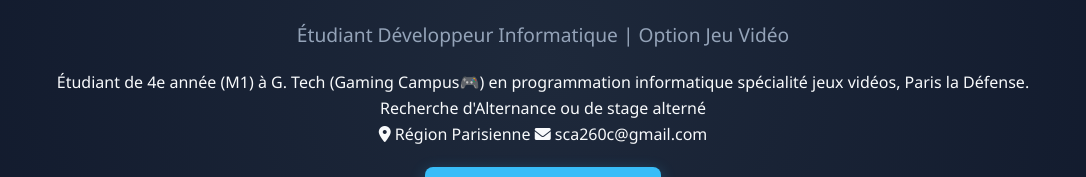
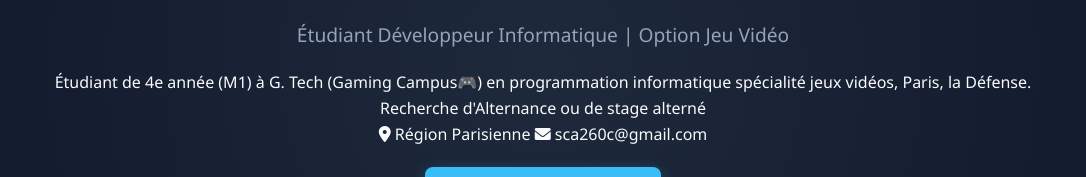
Before and after one commit to SCA260/Portfolio2026, a plain HTML site: page index.html in a window 1280 px wide. Shown: the part 333-510 px from the top of the page, without its empty margins (97-1183 px from the left). Drawn offline with Linux system fonts and the light colour scheme.

Commit message:
Update index.html

```diff
--- a/index.html
+++ b/index.html
@@ -31,7 +31,7 @@
         <div class="container">
             <div class="hero-content">
                 <h1>Salomon <span>Cohen</span></h1> <p class="subtitle">Étudiant Développeur Informatique | Option Jeu Vidéo</p> <div class="cv-summary">
-                    <p>Étudiant de 4e année (M1) à G. Tech  (Gaming Campus🎮) en programmation informatique spécialité jeux vidéos, Paris la Défense. <br>Recherche d'Alternance ou de stage alterné</p>
+                    <p>Étudiant de 4e année (M1) à G. Tech  (Gaming Campus🎮) en programmation informatique spécialité jeux vidéos, Paris, la Défense. <br>Recherche d'Alternance ou de stage alterné</p>
                     <div class="contact-info">
                         <span><i class="fas fa-map-marker-alt"></i> Région Parisienne</span> <span><i class="fas fa-envelope"></i> sca260c@gmail.com</span> </div>
                 </div>
```
